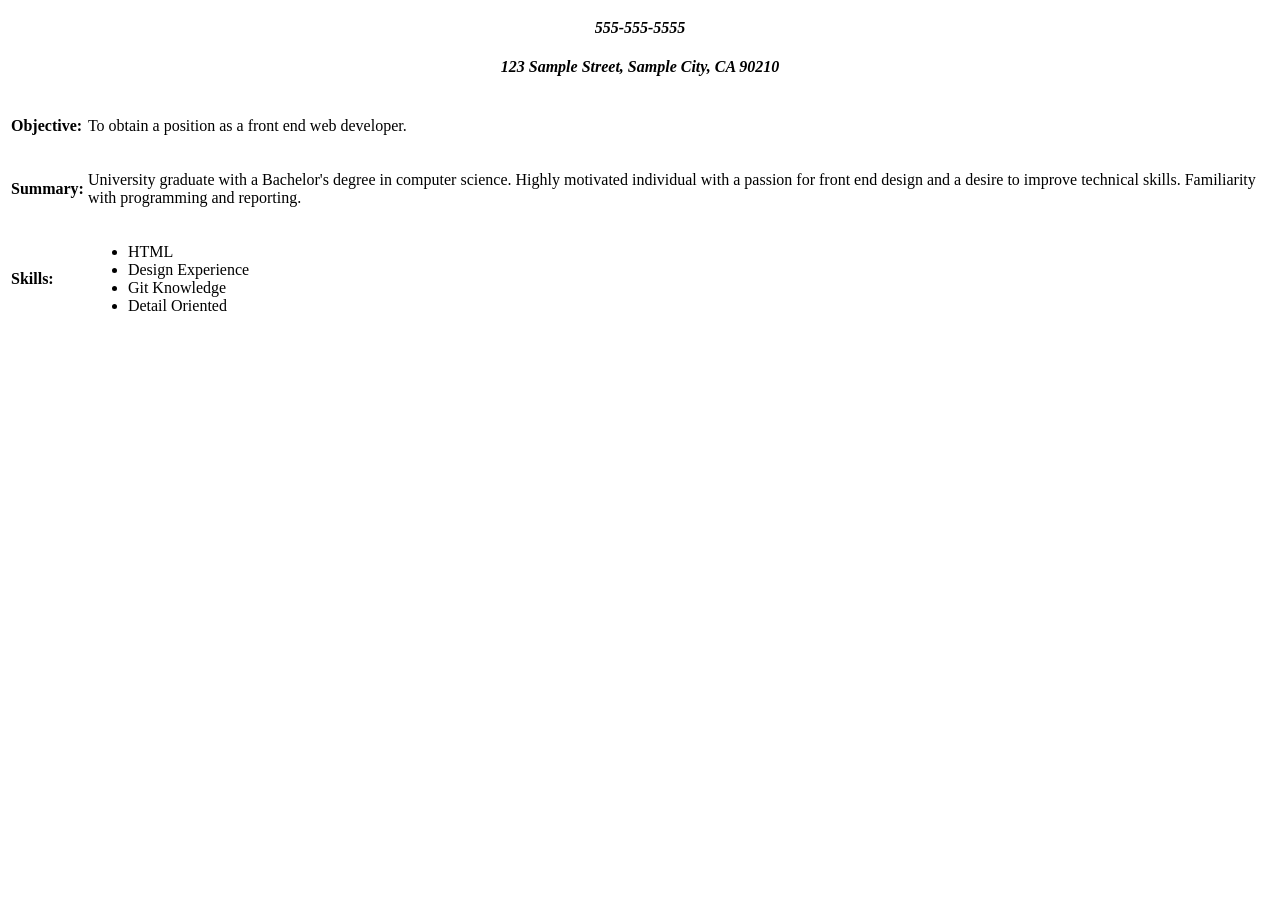
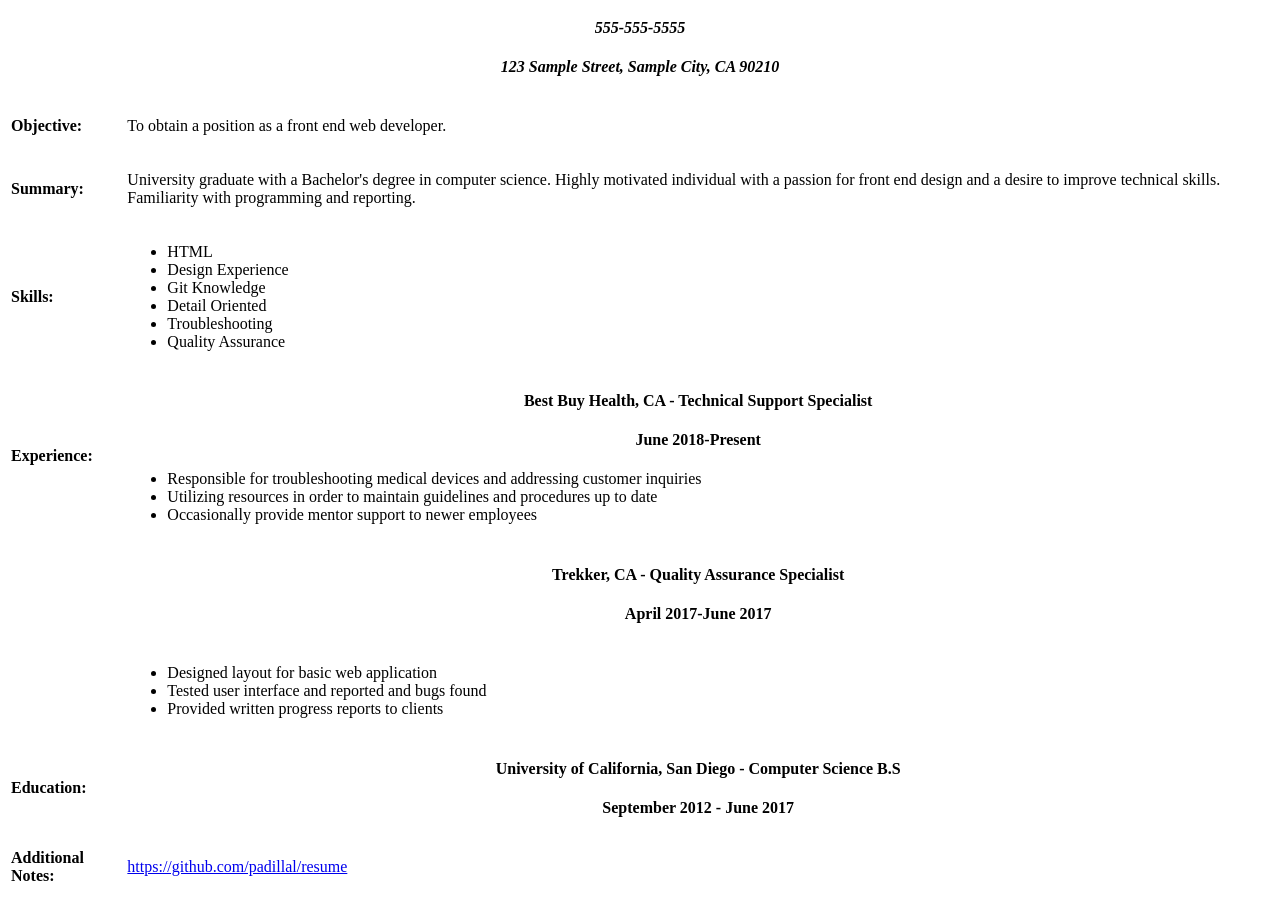
Before and after one commit to padillal/resume, a plain HTML site: page index.html in a window 1280 px wide. Shown: the part 100-1003 px from the top of the page. Before the commit the page ends 800 px from the top, so only its background shows below. Drawn offline with Linux system fonts and the light colour scheme.

Commit message:
html resume formated

```diff
--- a/index.html
+++ b/index.html
@@ -52,12 +52,76 @@
           <li>Design Experience</li>
           <li>Git Knowledge</li>
           <li>Detail Oriented</li>
+          <li>Troubleshooting</li>
+          <li>Quality Assurance</li>
+        </ul>
+      </td>
+    </tr>
+    <tr class="resume_experience">
+      <td>
+        <b>Experience:</b>
+      </td>
+      <td>
+        <center>
+          <h4>Best Buy Health, CA - Technical Support Specialist</h4>
+          <h4>June 2018-Present</h4>
+        </center>
+          <ul>
+            <li>Responsible for troubleshooting medical devices and
+            addressing customer inquiries</li>
+            <li>Utilizing resources in order to maintain guidelines and
+            procedures up to date</li>
+          <li>Occasionally provide mentor support to newer employees</li>
+          </ul>
+      </td>
+    </tr>
+    <tr>
+      <td>
+        <b>&nbsp;</b>
+      </td>
+      <td>
+        <center>
+          <h4>Trekker, CA - Quality Assurance Specialist</h4>
+          <h4>April 2017-June 2017</h4>
+        </center>
+      </td>
+    </tr>
+    <tr>
+      <td>
+        <b>&nbsp;</b>
+      </td>
+      <td>
+        <ul>
+          <li>Designed layout for basic web application</li>
+          <li>Tested user interface and reported and bugs found</li>
+          <li>Provided written progress reports to clients</li>
         </ul>
       </td>
     </tr>
 
+    <tr class="resume_education">
+      <td>
+        <b>Education:</b>
+      </td>
+      <td>
+        <center>
+          <h4>University of California, San Diego - Computer Science B.S</h4>
+          <h4>September 2012 - June 2017</h4>
+      </center>
+      </td>
+    </tr>
+    <tr>
+      <td>
+        <b>Additional Notes:</b>
+      </td>
+      <td>
+        <p>
+          <a href ="https://github.com/padillal/resume">
+          https://github.com/padillal/resume</a>
+        </p>
+      </td>
+    </tr>
+
   </table>
-
-
 </body>
 </html>
```
